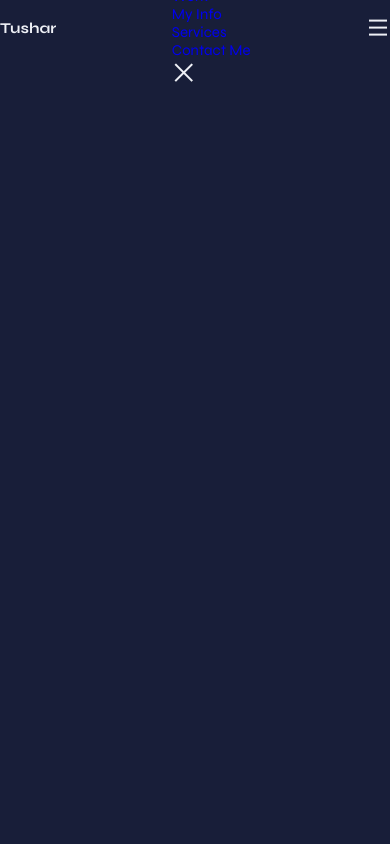
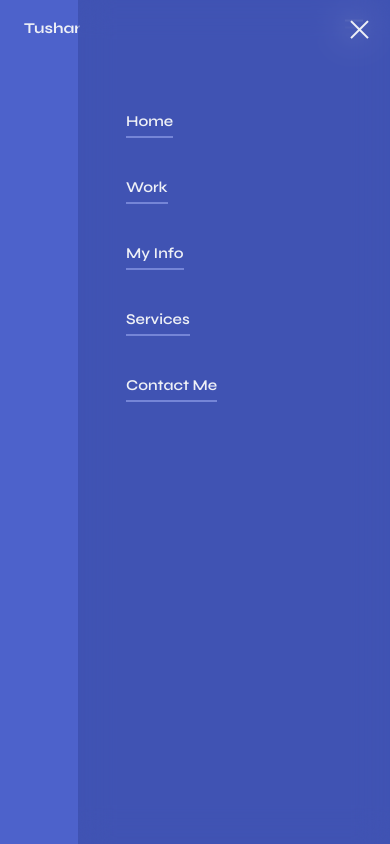
Before and after one commit to TusharGupta-Developer/Tushar_ResponsivePorftfolioWebApp, a plain HTML site: page index.html in a window 390 px wide. Drawn offline with nearby package versions, Linux system fonts and the light colour scheme.

Commit message:
Setup Navigation for mobile devices and Reusable CSS classe container

```diff
--- a/assets/css/style.css
+++ b/assets/css/style.css
@@ -69,8 +69,9 @@ button {
 }
 
 body {
-    background-color: var(--body-color);
+    background-color: var(--first-color);
     color: var(--text-color);
+
 }
 
 h1,
@@ -91,18 +92,20 @@ a {
 
 /*=============== HEADER & NAV ===============*/
 
-.header{
+.header {
     position: fixed;
     width: 100%;
     top: 0;
-    right: 0;
+    left: 0;
 
     background-color: transparent;
     z-index: var(--z-fixed);
+    /* padding: 0 1rem; */
+
 }
 
 
-nav{
+.nav {
     position: relative;
     height: var(--header-height);
     display: flex;
@@ -110,14 +113,86 @@ nav{
     align-items: center;
 }
 
-.nav__logo{
+/* .container {
+    max-width: 1120px;
+    already in Reusable css classes
+    margin-inline: 1.5rem;
+} */
+
+.nav__logo {
     color: var(--title-color);
     font-weight: var(--font-bold);
 }
 
 .nav__toggle,
-.nav__close{
+.nav__close {
     font-size: 1.5rem;
     color: var(--title-color);
     cursor: pointer;
 }
+
+/* Navigation for mobile devices */
+
+@media screen and (max-width: 1150px) {
+    .nav__menu {
+        position: fixed;
+        top: 0;
+        right: 0;
+        background-color: hsl(var(--hue), 70%, 20%, .2);
+        backdrop-filter: blur(16px);
+        --webkit-backdrop-filter: blur(16px);
+        width: 80%;
+        height: 100%;
+        padding: 7rem 3rem;
+        transition: right .4s;
+    }
+
+    .nav__list {
+        display: flex;
+        flex-direction: column;
+        row-gap: 3rem;
+    }
+
+    .nav__link {
+        position: relative;
+        color: var(--title-color);
+        font-weight: var(--font-semi-bold);
+        transition: color .4s;
+    }
+
+    .nav__link::after {
+        content: '';
+        width: 100%;
+        height: 2px;
+        background-color: var(--first-color-light);
+        position: absolute;
+        left: 0;
+        bottom: -.5rem;
+        transition: width .3s;
+
+    }
+
+    .nav__link:hover {
+        color: var(--first-color-light);
+    }
+
+    .nav__link:hover::after {
+        width: 30%;
+    }
+
+    .nav__close {
+        position: absolute;
+        top: 1rem;
+        right: 1.15rem;
+    }
+
+
+}
+
+
+
+/*=============== REUSABLE CSS CLASSES ===============*/
+.container {
+    max-width: 1120px;
+    margin-inline: 1.5rem;
+}
```
Also changed, not shown: index.html (+2 -3 lines).
